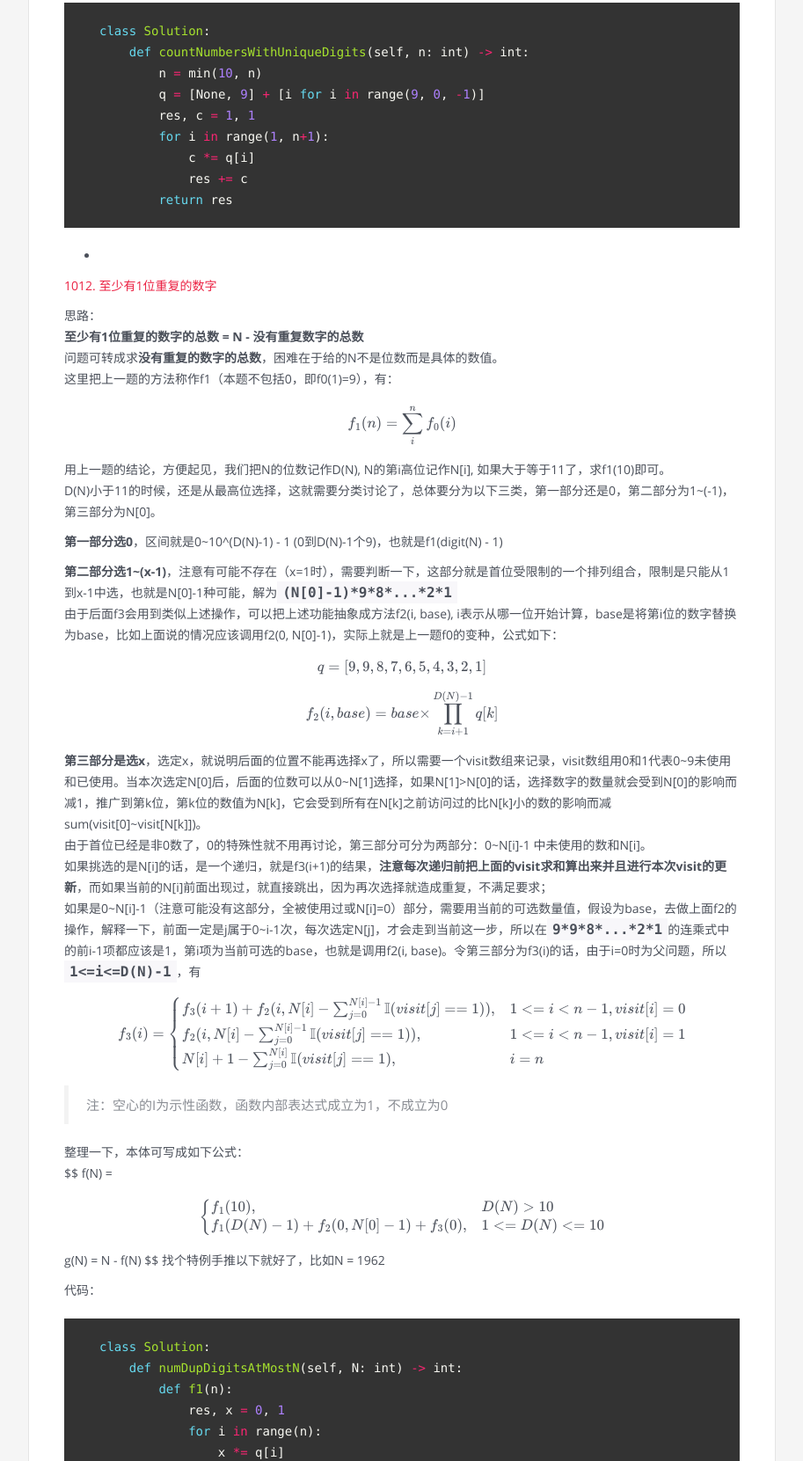
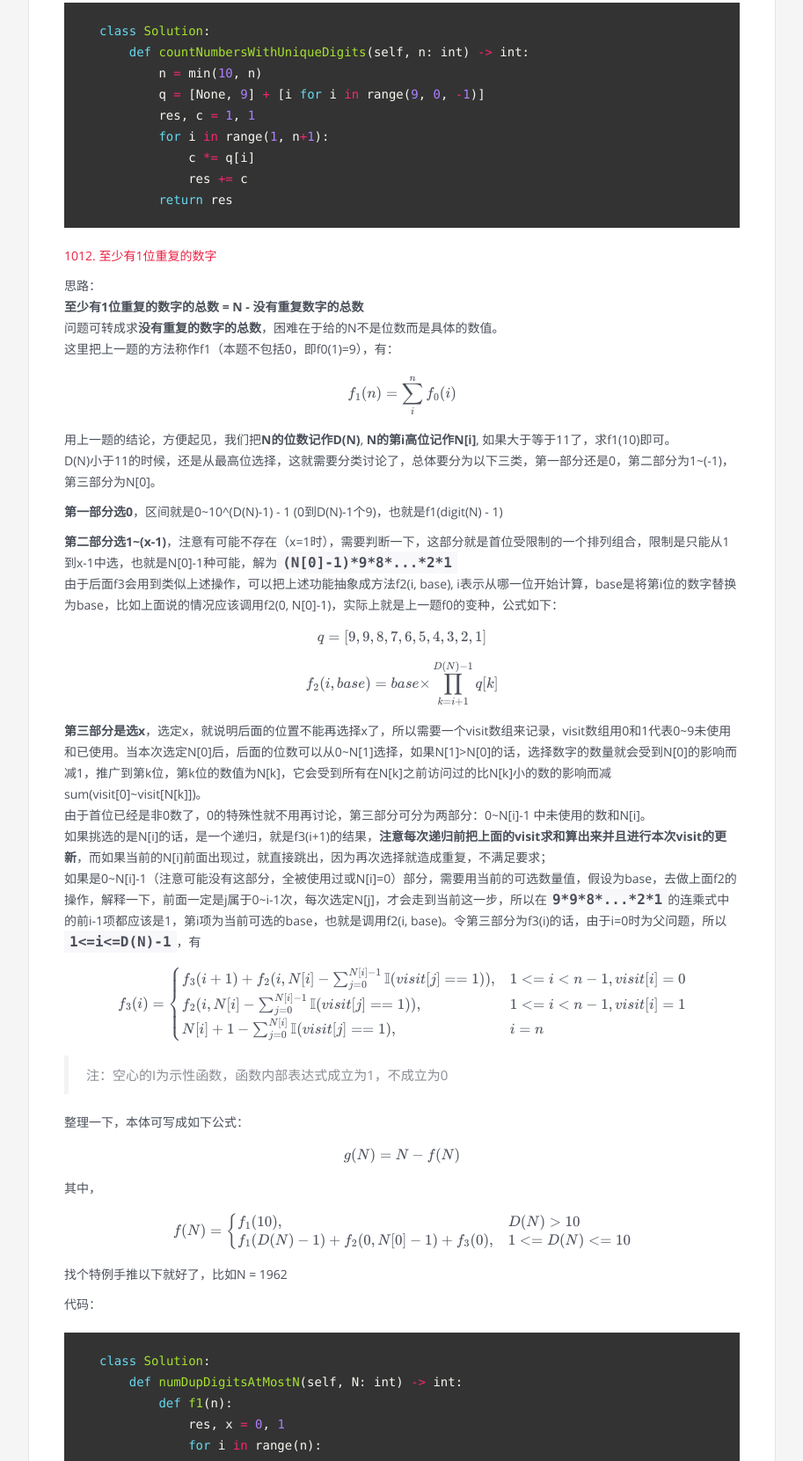
Before and after one commit to Rivarrl/Rivarrl.github.io, a plain HTML site: page algo_combinations.html in a window 1280 px wide. Shown: the part 1399-3060 px from the top of the page at 88% size, without its empty margins (183-1096 px from the left). Drawn offline with nearby package versions, Linux system fonts and the light colour scheme; some packages are replaced by stand-ins of ours; no server answers.

Commit message:
update：11.05

```diff
--- a/algo_combinations.html
+++ b/algo_combinations.html
@@ -137,9 +137,6 @@ $$</p>
 </pre></div>
 
 
-<ul>
-<li></li>
-</ul>
 <p><a href="https://leetcode-cn.com/problems/numbers-with-repeated-digits">1012. 至少有1位重复的数字</a>  </p>
 <p>思路：<br>
 <strong>至少有1位重复的数字的总数 = N - 没有重复数字的总数</strong><br>
@@ -148,7 +145,7 @@ $$</p>
 $$
 f_1(n) = \sum_i^n f_0(i)
 $$
-用上一题的结论，方便起见，我们把N的位数记作D(N), N的第i高位记作N[i], 如果大于等于11了，求f1(10)即可。<br>
+用上一题的结论，方便起见，我们把<strong>N的位数记作D(N)</strong>, <strong>N的第i高位记作N[i]</strong>, 如果大于等于11了，求f1(10)即可。<br>
 D(N)小于11的时候，还是从最高位选择，这就需要分类讨论了，总体要分为以下三类，第一部分还是0，第二部分为1~(-1)，第三部分为N[0]。  </p>
 <p><strong>第一部分选0</strong>，区间就是0~10^(D(N)-1) - 1 (0到D(N)-1个9)，也就是f1(digit(N) - 1)  </p>
 <p><strong>第二部分选1~(x-1)</strong>，注意有可能不存在（x=1时），需要判断一下，这部分就是首位受限制的一个排列组合，限制是只能从1到x-1中选，也就是N[0]-1种可能，解为<code>(N[0]-1)*9*8*...*2*1</code><br>
@@ -176,12 +173,15 @@ $$</p>
 </blockquote>
 <p>整理一下，本体可写成如下公式：<br>
 $$
+g(N) = N - f(N)
+$$
+其中，
+$$
 f(N) =
 \begin{cases}
 f_1(10), &amp; D(N) &gt; 10 \\
 f_1(D(N)-1) + f_2(0, N[0] - 1) + f_3(0), &amp; 1 &lt;= D(N) &lt;= 10
-\end{cases}</p>
-<p>g(N) = N - f(N)
+\end{cases}
 $$
 找个特例手推以下就好了，比如N = 1962</p>
 <p>代码：  </p>
```
